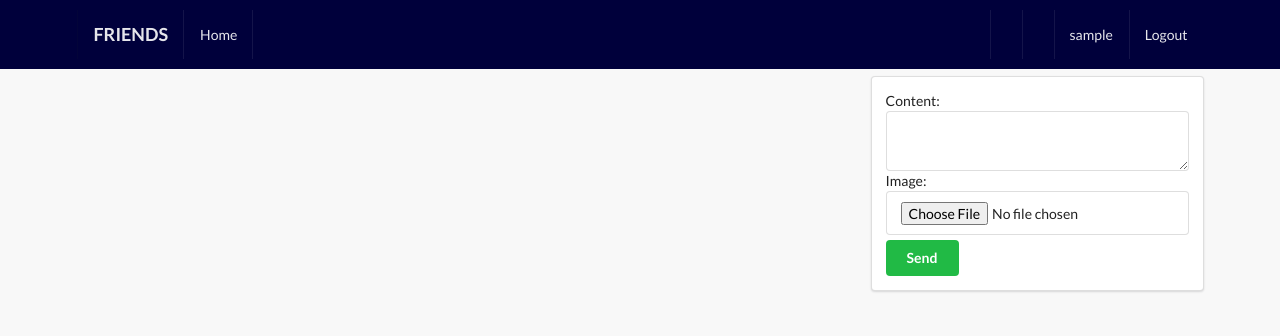
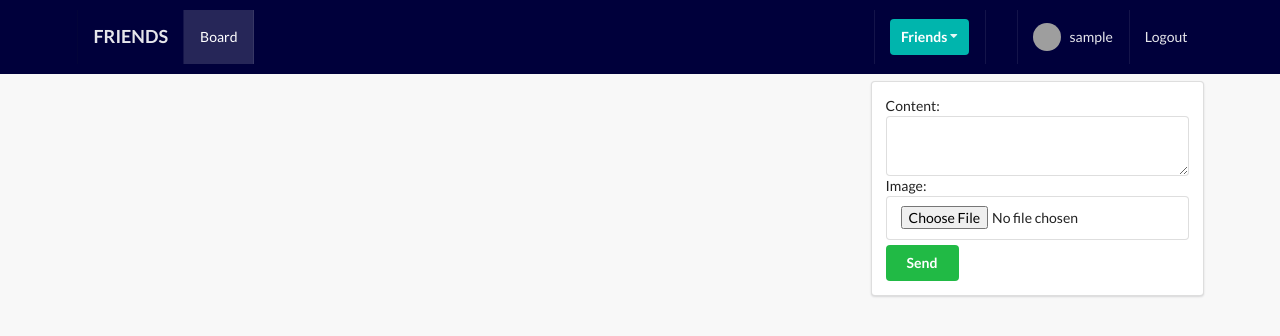
Before and after one commit to sepideh2020/social-network, a Django app: page /posts/ in a window 1280 px wide. Shown: the top 336 px of the page. Run offline with Django 3.2, Linux system fonts and the light colour scheme; the visitor is signed in with stand-in values (Sample User, id 1); data comes from the database, SQL or seed files in the repository; data that the repository does not hold is empty; some libraries are stand-ins or nearby versions; grey boxes are pictures that could not be loaded.

Commit message:
complete link of navbar

```diff
--- a/src/posts/models.py
+++ b/src/posts/models.py
@@ -11,7 +11,7 @@ class Post(models.Model):
     image = models.ImageField(upload_to='posts', validators=[FileExtensionValidator(['png', 'jpg', 'jpeg'])],
                               blank=True)
     #  validators that are allowed  are passed to FileExtensionValidator
-    liked = models.ManyToManyField(Profile,blank=True, related_name='likes')
+    liked = models.ManyToManyField(Profile, blank=True, related_name='likes')
     # related name works when there is  reverse relationship
     updated = models.DateTimeField(auto_now=True)
     created = models.DateTimeField(auto_now_add=True)
--- a/src/posts/views.py
+++ b/src/posts/views.py
@@ -6,10 +6,12 @@ from .models import Post, Like
 from profiles.models import Profile
 from .forms import PostModelForm, CommentModelForm
 from django.views.generic import UpdateView, DeleteView
+from django.contrib.auth.decorators import login_required
+from django.contrib.auth.mixins import LoginRequiredMixin
 
 
 # Create your views here.
-
+@login_required
 def post_comment_create_and_list_view(request):
     qs = Post.objects.all()
     # before saving form we need to have author to be assigned to the field of author in the post model so
@@ -56,6 +58,7 @@ def post_comment_create_and_list_view(request):
     return render(request, 'posts/main.html', context)
 
 
+@login_required
 def like_unlike_post(request):
     user = request.user  # user that is logged in
     if request.method == 'POST':
@@ -88,7 +91,7 @@ def like_unlike_post(request):
     return redirect('posts:main-post-view')
 
 
-class PostDeleteView(DeleteView):
+class PostDeleteView(LoginRequiredMixin, DeleteView):
     """the function increase security and prevents deleting of the post by other users who knows url of a page
        and only the author can delete the post"""
     model = Post
@@ -107,8 +110,7 @@ class PostDeleteView(DeleteView):
         return obj
 
 
-class PostUpdateView(UpdateView):
-
+class PostUpdateView(LoginRequiredMixin, UpdateView):
     form_class = PostModelForm
     model = Post
     template_name = 'posts/update.html'
--- /dev/null
+++ b/src/profiles/context_processors.py
@@ -0,0 +1,17 @@
+from profiles.models import Profile, Relationship
+
+
+def profile_pic(request):
+    if request.user.is_authenticated:
+        profile_obj = Profile.objects.get(user=request.user)
+        pic = profile_obj.avatar
+        return {'picture': pic}
+    return {}
+
+
+def invatations_received_no(request):
+    if request.user.is_authenticated:
+        profile_obj = Profile.objects.get(user=request.user)
+        qs_count = Relationship.objects.invitation_received(profile_obj).count()
+        return {'invites_num': qs_count}
+    return {}
--- a/src/profiles/templates/profiles/detail.html
+++ b/src/profiles/templates/profiles/detail.html
@@ -22,7 +22,7 @@ profile detail
                 </div>
                 <div class="item">
                     Likes received
-                    <div class="ui label">{{ object.get_likes_recieved_no }}</div>
+                    <div class="ui label">{{ object.get_likes_received_no }}</div>
                 </div>
                 <div class="item">
                     Friends
--- a/src/social_network/urls.py
+++ b/src/social_network/urls.py
@@ -24,6 +24,7 @@ urlpatterns = [
     path('', home_view, name='home-view'),
     path('profiles/', include('profiles.urls', namespace='profiles')),
     path('posts/', include('posts.urls', namespace='posts')),
+    path('accounts/', include('allauth.urls')),
 
 ]
 
--- a/src/static_project/main.js
+++ b/src/static_project/main.js
@@ -4,4 +4,5 @@ $(document).ready(function () {
             .modal('show')
         ;
     })
+    $('.ui.dropdown').dropdown()
 })
--- a/src/templates/main/navbar.html
+++ b/src/templates/main/navbar.html
@@ -1,31 +1,43 @@
+{% url 'home-view' as path_to_home %}
+{% url 'posts:main-post-view' as path_to_posts %}
+{% url 'profiles:my-profile-view' as path_to_my_profile %}
+{% url 'profiles:my-invites-view' as path_to_my_invites %}
+{% url 'profiles:invite-profiles-view' as path_to_invites %}
+{% url 'profiles:all-profiles-view' as path_to_all_profiles %}
+
+
 <div class="ui inverted menu nav mb-7">
     <div class="ui container">
-        <a href="" class="item">
+        <a href="{{ path_to_home }}" class="{% if request.path == path_to_home %}active{% endif %} item">
             <h3>FRIENDS</h3>
         </a>
         {% if request.user.is_authenticated %}
-            <a href="" class="item">
-                Home
+            <a href="{{ path_to_posts }}" class="{% if request.path == path_to_posts %}active{% endif %} item">
+                Board
             </a>
         {% endif %}
 
         <div class="right menu">
             {% if request.user.is_authenticated %}
                 <div class="item">
-{#                    <div class="ui floating dropdown icon button teal"> Friends#}
-{#                        <i class="dropdown icon"></i>#}
-{#                        <div class="menu">#}
-{#                            <a href="" class="item">#}
-{#                                All Profiles#}
-{#                            </a>#}
-{#                            <a href="" class="item">#}
-{#                                Send Invites#}
-{#                            </a>#}
-{#                            <a href="" class="item">#}
-{#                                Received Invites#}
-{#                            </a>#}
-{#                        </div>#}
-{#                    </div>#}
+                    <div class="ui floating dropdown icon button teal"> Friends
+                        <i class="dropdown icon"></i>
+                        <div class="menu">
+                            <a href="{{ path_to_all_profiles }}"
+                               class="{% if request.path == path_to_all_profiles %}active{% endif %} item">
+                                All Profiles
+                            </a>
+                            <a href="{{ path_to_invites }}"
+                               class="{% if request.path == path_to_invites %}active{% endif %} item">
+                                Send Invites
+                            </a>
+                            <a href="{{ path_to_my_invites }}"
+                               class="{% if request.path == path_to_my_invites %}active{% endif %} item">
+                                Received Invites &nbsp;
+                                <div class="ui purple horizontal label">{{ invites_num }}</div>
+                            </a>
+                        </div>
+                    </div>
                 </div>
                 <div class="item">
                     {#                    <form action="" method="GET">#}
@@ -37,15 +49,16 @@
                     {#                    </form>#}
                 </div>
 
-                <a href="" class="item">
+                <a href="{{path_to_my_profile}}" class="{% if request.path == path_to_my_profile %}active{% endif %} item">
+                <img src="{{picture.url}}" class="ui avatar image" >&nbsp;
                     {{ request.user }}
                 </a>
 
-                <a href="" class="ui item">
+                <a href="{% url 'account_logout' %}" class="ui item">
                     Logout
                 </a>
             {% else %}
-                <a href="" class="ui item">
+                <a href="{% url 'account_login' %}" class="ui item">
                     Login
                 </a>
             {% endif %}
```
Also changed, not shown: src/profiles/views.py (+12 -2 lines), src/social_network/settings.py (+19 -1 lines). Lines whose indentation alone changed are shown as unchanged.
